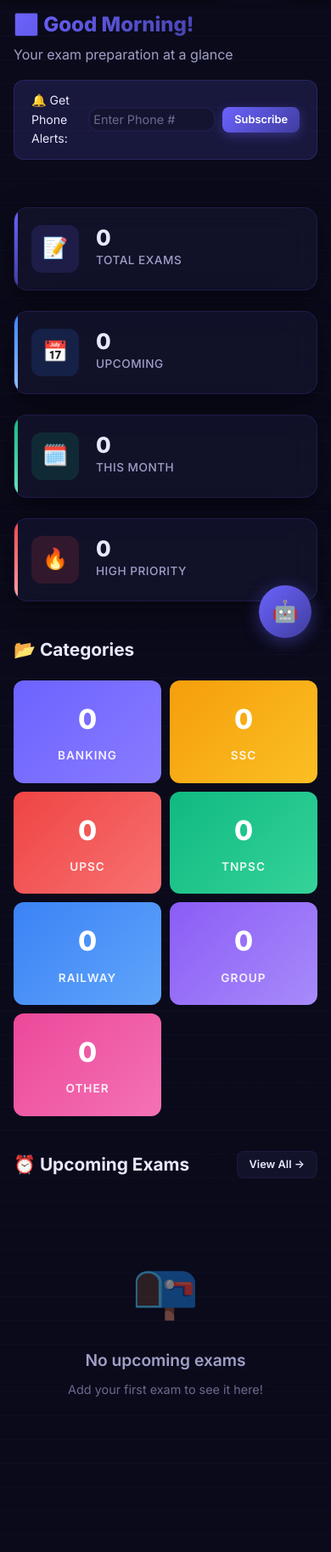
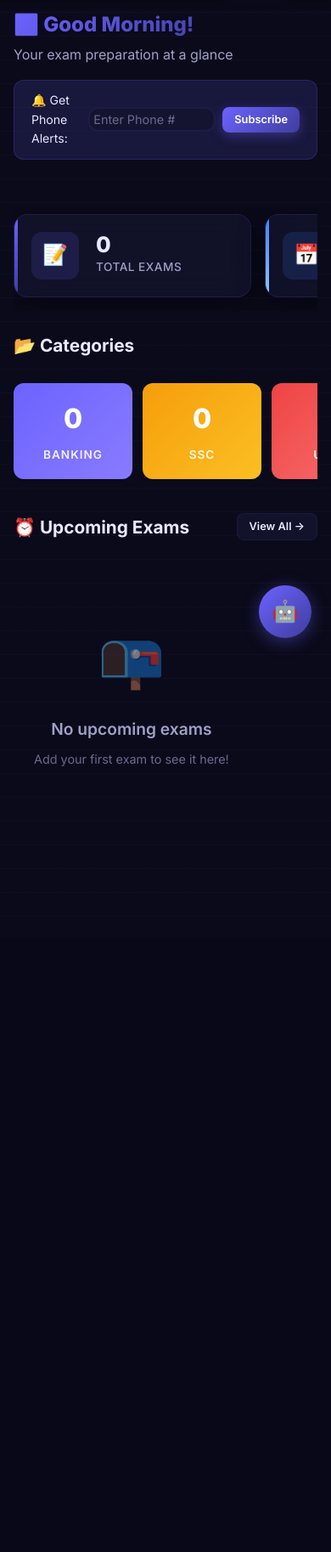
Before and after one commit to raja2115/life_importance, a Flask app: page / in a window 390 px wide. Shown: the part 70-1897 px from the top of the page at 85% size. After the commit the page ends 972 px from the top, so only its background shows below. Run offline with Flask 3, Linux system fonts and the light colour scheme; data that the repository does not hold is empty.

Commit message:
Implement horizontal scrolling rows for stats, categories, and upcoming exams on mobile screens

```diff
--- a/static/css/style.css
+++ b/static/css/style.css
@@ -1561,8 +1561,75 @@ textarea.form-control {
     .mobile-menu-btn { display: block; }
     .main-content { padding: 80px 16px 120px; }
     .page-header h1 { font-size: 1.5rem; }
-    .dashboard-grid { grid-template-columns: 1fr; }
-    .category-grid { grid-template-columns: repeat(2, 1fr); }
+
+    /* Horizontal scrolling for Dashboard stats, categories, and upcoming exams */
+    #statsGrid {
+        display: flex !important;
+        overflow-x: auto !important;
+        scroll-snap-type: x mandatory;
+        gap: 16px;
+        padding: 8px 4px 16px;
+        margin-bottom: 24px;
+        scrollbar-width: thin;
+        -webkit-overflow-scrolling: touch;
+    }
+    #statsGrid::-webkit-scrollbar {
+        height: 6px;
+    }
+    #statsGrid::-webkit-scrollbar-thumb {
+        background: var(--accent);
+        border-radius: var(--radius-full);
+    }
+    #statsGrid .stat-card {
+        flex: 0 0 280px;
+        scroll-snap-align: start;
+        margin: 0;
+    }
+
+    #categoryGrid {
+        display: flex !important;
+        overflow-x: auto !important;
+        scroll-snap-type: x mandatory;
+        gap: 12px;
+        padding: 8px 4px 16px;
+        margin-bottom: 24px;
+        scrollbar-width: thin;
+        -webkit-overflow-scrolling: touch;
+    }
+    #categoryGrid::-webkit-scrollbar {
+        height: 6px;
+    }
+    #categoryGrid::-webkit-scrollbar-thumb {
+        background: var(--accent);
+        border-radius: var(--radius-full);
+    }
+    #categoryGrid .category-card {
+        flex: 0 0 140px;
+        scroll-snap-align: start;
+        padding: 16px 8px;
+    }
+
+    #upcomingExams {
+        display: flex !important;
+        overflow-x: auto !important;
+        scroll-snap-type: x mandatory;
+        gap: 16px;
+        padding: 8px 4px 20px;
+        scrollbar-width: thin;
+        -webkit-overflow-scrolling: touch;
+    }
+    #upcomingExams::-webkit-scrollbar {
+        height: 6px;
+    }
+    #upcomingExams::-webkit-scrollbar-thumb {
+        background: var(--accent);
+        border-radius: var(--radius-full);
+    }
+    #upcomingExams .exam-card {
+        flex: 0 0 310px;
+        scroll-snap-align: start;
+    }
+
     .form-row { grid-template-columns: 1fr; }
     .exam-table-container { display: none; }
     .exam-cards { grid-template-columns: 1fr; }
@@ -1579,7 +1646,6 @@ textarea.form-control {
 }
 
 @media (max-width: 480px) {
-    .category-grid { grid-template-columns: repeat(2, 1fr); gap: 10px; }
     .stat-card { padding: 20px; }
     .stat-card .stat-info h3 { font-size: 1.6rem; }
     .countdown-container { gap: 4px; }
```
